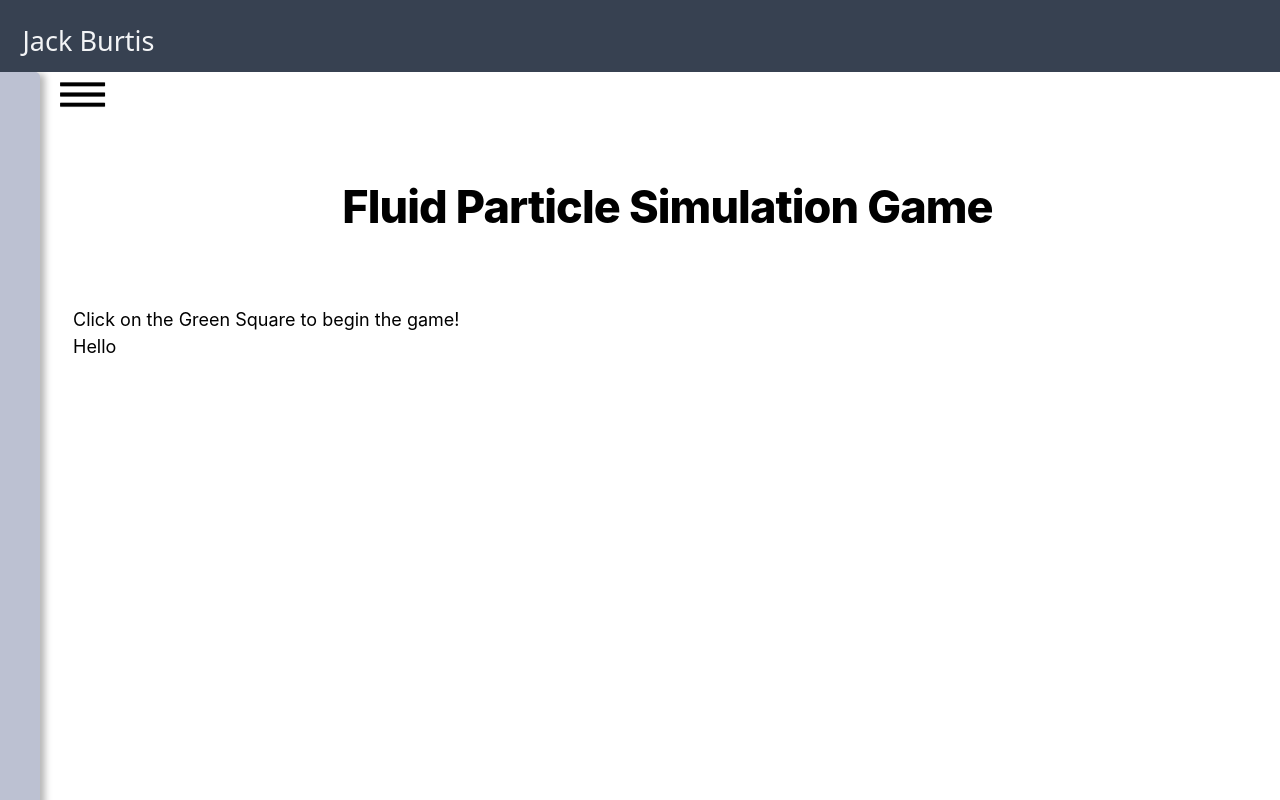
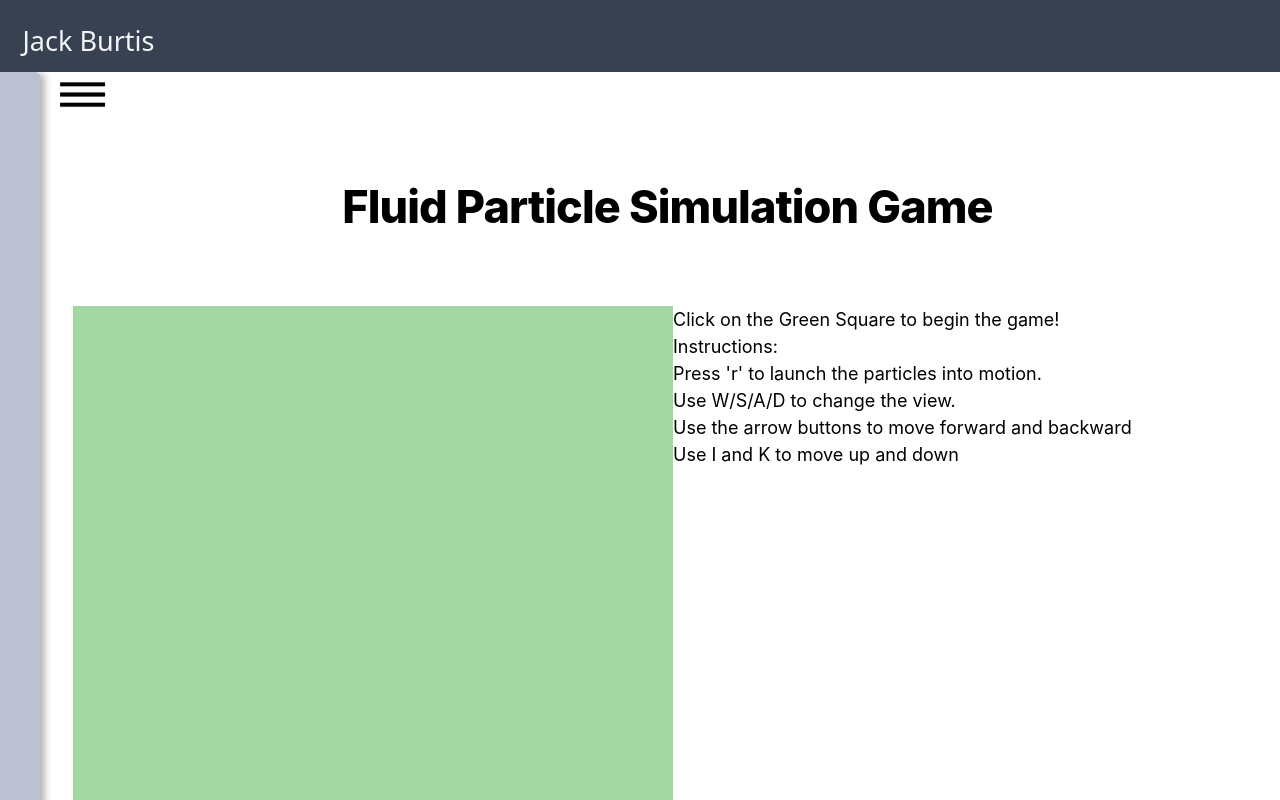
Before and after one commit to jburtis215/jackWebsite, a Next.js app: page /posts/particleTracing in a window 1280 px wide. Shown: the top 800 px of the page. Built offline with nearby package versions, Linux system fonts and the light colour scheme.

Commit message:
show canvas

```diff
--- a/pages/posts/particleTracing.js
+++ b/pages/posts/particleTracing.js
@@ -52,7 +52,7 @@ export default class ParticleTracing extends React.Component {
         return (
                 <Layout header={"Fluid Particle Simulation Game"} title={"Fluid Particle Simulation Game"}>
                     Click on the Green Square to begin the game!
-                    { alt }
+                    { canvas }
                     <div>
                         Instructions:
                         <div>
```
